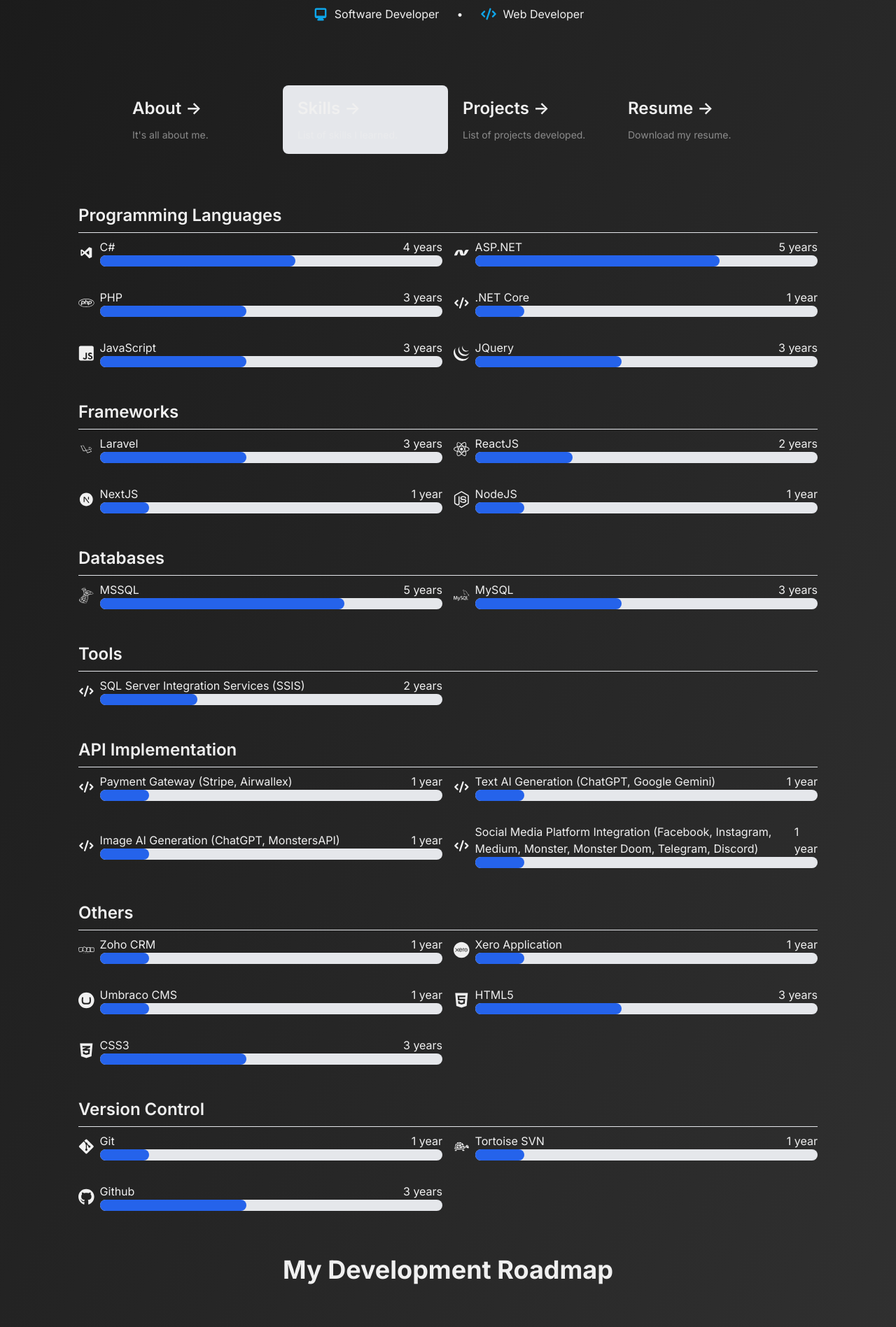
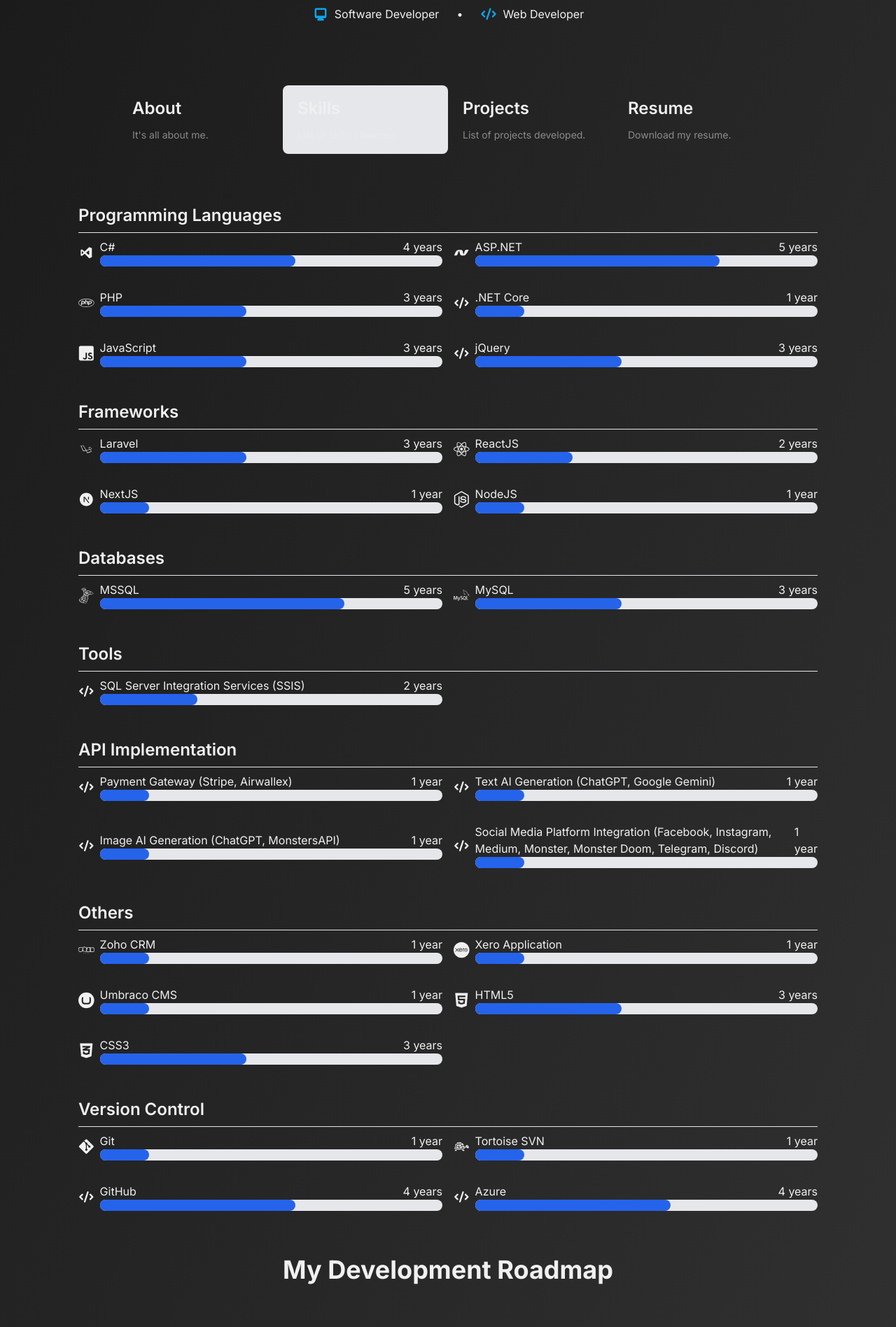
Before and after one commit to tyser1995/portfolio, a Next.js app: page /skills in a window 1280 px wide. Shown: the part 300-2197 px from the top of the page at 70% size. Built offline with nearby package versions, Linux system fonts and the light colour scheme.

Commit message:
Update roadmap

```diff
--- a/app/components/Navigation.tsx
+++ b/app/components/Navigation.tsx
@@ -4,6 +4,8 @@
 import Link from "next/link";
 import { useState } from "react";
 import { FaQuestionCircle, FaUserCog, FaTools } from "react-icons/fa";
+import { MdOutlineDocumentScanner } from "react-icons/md";
+import { FaLaptopCode } from "react-icons/fa6";
 
 export default function Navigation() {
   const pathname = usePathname();
@@ -46,12 +48,7 @@
             {hoveredLink === "about" ? (
               <FaQuestionCircle className="w-16 h-16 text-center mr-2" />
             ) : (
-              <>
-                {"About "}
-                <span className="inline-block transition-transform group-hover:translate-x-1 motion-reduce:transform-none">
-                  -&gt;
-                </span>
-              </>
+              <>{"About "}</>
             )}
           </h2>
           <p className="m-0 max-w-[30ch] text-sm opacity-50">
@@ -80,12 +77,7 @@
             {hoveredLink === "skills" ? (
               <FaUserCog className="w-16 h-16 text-center mr-2" />
             ) : (
-              <>
-                {"Skills "}
-                <span className="inline-block transition-transform group-hover:translate-x-1 motion-reduce:transform-none">
-                  -&gt;
-                </span>
-              </>
+              <>{"Skills "}</>
             )}
           </h2>
           <p className="m-0 max-w-[30ch] text-sm opacity-50">
@@ -112,24 +104,15 @@
             }
           >
             {hoveredLink === "projects" ? (
-              <FaTools className="w-16 h-16 text-center mr-2" />
+              <FaLaptopCode className="w-16 h-16 text-center mr-2" />
             ) : (
-              <>
-                {"Projects "}
-                <span className="inline-block transition-transform group-hover:translate-x-1 motion-reduce:transform-none">
-                  -&gt;
-                </span>
-              </>
+              <>{"Projects "}</>
             )}
           </h2>
 
-          {hoveredLink === "projects" ? (
-            <>{"Under Maintenance"}</>
-          ) : (
           <p className="m-0 max-w-[30ch] text-sm opacity-50">
             List of projects developed.
           </p>
-          )}
         </a>
       </Link>
 
@@ -151,23 +134,14 @@
             }
           >
             {hoveredLink === "resume" ? (
-              <FaTools className="w-16 h-16 text-center mr-2" />
+              <MdOutlineDocumentScanner className="w-16 h-16 text-center mr-2" />
             ) : (
-              <>
-                {"Resume "}
-                <span className="inline-block transition-transform group-hover:translate-x-1 motion-reduce:transform-none">
-                  -&gt;
-                </span>
-              </>
+              <>{"Resume "}</>
             )}
           </h2>
-          {hoveredLink === "resume" ? (
-            <>{"Under Maintenance"}</>
-          ) : (
           <p className="m-0 max-w-[30ch] text-sm opacity-50">
             Download my resume.
           </p>
-          )}
         </a>
       </Link>
 
--- a/app/page.tsx
+++ b/app/page.tsx
@@ -1,9 +1,21 @@
+'use client'
 import Navigation from "./components/Navigation";
 import Header from "./components/Header";
 import Footer from "./components/Footer";
+import { AppProps } from "next/app";
+import { ThemeProvider, createTheme } from "@mui/material/styles";
+import CssBaseline from "@mui/material/CssBaseline";
 
-export default function Home() {
+const theme = createTheme({
+  palette: {
+    mode: 'dark',
+  },
+});
+
+export default function Home({ Component, pageProps }: AppProps) {
   return (
+    <ThemeProvider theme={theme}>
+      <CssBaseline />
       <div className="relative min-h-screen">
         <main className="flex flex-col  min-h-screen items-center justify-between p-24">
           <Header />
@@ -14,5 +26,6 @@
           <Footer />
         </main>
       </div>
+    </ThemeProvider>
   );
 }
--- a/app/skills/page.tsx
+++ b/app/skills/page.tsx
@@ -28,7 +28,7 @@
 type SkillData = typeof skillsData;
 type SkillLabel = SkillData[number]['skills'][number]['label'];
 
-// Add mapping for icons
+// Mapping for icons
 const skillIcons: Record<SkillLabel, React.ComponentType> = {
   ReactJS: FaReact,
   NodeJS: FaNodeJs,
@@ -53,7 +53,7 @@
 };
 
 // Helper function to calculate years of experience
-const calculateExperience = (startYear: number, endYear?: number) => {
+const calculateExperience = (startYear: number, endYear?: number): number => {
   const currentYear = new Date().getFullYear();
   return (endYear || currentYear) - startYear;
 };
@@ -76,7 +76,7 @@
   const percentage = (experience / 7) * 100; // Adjust this if needed
   return (
     <div className="mb-4 flex items-center">
-      <Icon className="text-2xl mr-2" />
+      <Icon className={`${iconClassName} text-2xl mr-2`} />
       <div className="w-full">
         <div className="flex justify-between">
           <span>{label}</span>
--- a/package.json
+++ b/package.json
@@ -9,10 +9,16 @@
     "lint": "next lint"
   },
   "dependencies": {
+    "@emotion/cache": "^11.13.1",
+    "@emotion/react": "^11.13.0",
+    "@emotion/server": "^11.11.0",
+    "@emotion/styled": "^11.13.0",
     "@fortawesome/fontawesome-svg-core": "^6.6.0",
     "@fortawesome/free-brands-svg-icons": "^6.6.0",
     "@fortawesome/react-fontawesome": "^0.2.2",
     "@heroicons/react": "^1.0.6",
+    "@mui/material": "^5.16.5",
+    "@mui/material-nextjs": "^5.16.4",
     "framer-motion": "^11.3.19",
     "next": "14.2.5",
     "react": "^18",
--- a/public/data/skills.json
+++ b/public/data/skills.json
@@ -6,24 +6,25 @@
         "label": "C#",
         "startYear": 2017,
         "endYear": 2021,
-        "description": "Developed various applications including desktop software and backend services."
+        "description": "Developed various applications, including desktop software and backend services. Utilized object-oriented programming (OOP) principles. Created a desktop application for time attendance integrating barcode scanners, RFID readers, and biometric devices. Developed an information system."
       },
       {
         "label": "ASP.NET",
         "startYear": 2019,
         "endYear": 2024,
-        "description": "Built web applications and APIs using ASP.NET and C#."
+        "description": "Built web applications using ASP.NET MVC. Worked on projects including a student information system, Entity Framework Core, stored procedures, LINQ, data access layers, and base layers."
       },
       {
         "label": "PHP",
         "startYear": 2021,
         "endYear": 2024,
-        "description": "Worked on server-side scripting and developed dynamic websites using PHP."
+        "description": "Worked on server-side scripting and developed dynamic websites using PHP. Served as a thesis adviser, assisting students with scripting and development."
       },
       {
         "label": ".NET Core",
-        "startYear": 2023,
-        "description": "Developing cross-platform applications using .NET Core."
+        "startYear": 2022,
+        "endYear": 2023,
+        "description": "Developed cross-platform applications using .NET Core 6.0 API with MediaTR and CQRS."
       },
       {
         "label": "JavaScript",
@@ -32,7 +33,7 @@
         "description": "Implemented interactive features and client-side logic for web applications."
       },
       {
-        "label": "JQuery",
+        "label": "jQuery",
         "startYear": 2021,
         "endYear": 2024,
         "description": "Used jQuery for DOM manipulation and event handling in web projects."
@@ -58,7 +59,7 @@
         "label": "NextJS",
         "startYear": 2019,
         "endYear": 2020,
-        "description": "Used NextJS for server-side rendering and building SEO-friendly React applications."
+        "description": "Used NextJS for server-side rendering and building SEO-friendly React applications. Created a personal portfolio using this framework."
       },
       {
         "label": "NodeJS",
@@ -75,7 +76,7 @@
         "label": "MSSQL",
         "startYear": 2019,
         "endYear": 2024,
-        "description": "Managed databases and developed SQL queries using Microsoft SQL Server."
+        "description": "Managed databases and developed SQL queries using Microsoft SQL Server. Experience with indexing and stored procedures."
       },
       {
         "label": "MySQL",
@@ -91,7 +92,8 @@
       {
         "label": "SQL Server Integration Services (SSIS)",
         "startYear": 2022,
-        "description": "Utilized SSIS for data integration and ETL processes."
+        "endYear": 2024,
+        "description": "Utilized SSIS for data integration and ETL processes, including report generation and database updates."
       }
     ]
   },
@@ -101,21 +103,25 @@
       {
         "label": "Payment Gateway (Stripe, Airwallex)",
         "startYear": 2023,
-        "description": "Integrated payment gateways for online transactions and payments."
+        "endYear": 2024,
+        "description": "Integrated payment gateways for online transactions, including payment acceptance, status retrieval, and reporting."
       },
       {
         "label": "Text AI Generation (ChatGPT, Google Gemini)",
         "startYear": 2023,
+        "endYear": 2024,
         "description": "Implemented AI-driven text generation features using ChatGPT and Google Gemini."
       },
       {
         "label": "Image AI Generation (ChatGPT, MonstersAPI)",
         "startYear": 2023,
-        "description": "Developed features for AI-based image generation with MonstersAPI."
+        "endYear": 2024,
+        "description": "Developed features for AI-based image generation using MonstersAPI."
       },
       {
         "label": "Social Media Platform Integration (Facebook, Instagram, Medium, Monster, Monster Doom, Telegram, Discord)",
         "startYear": 2023,
+        "endYear": 2024,
         "description": "Integrated various social media platforms into applications for content sharing and communication."
       }
     ]
@@ -127,13 +133,13 @@
         "label": "Zoho CRM",
         "startYear": 2022,
         "endYear": 2023,
-        "description": "Managed customer relationships and sales processes using Zoho CRM."
+        "description": "Managed customer relationships and sales processes using Zoho CRM. Created invoices and integrated with Xero Application using the third-party xero2zoho.saasplugin."
       },
       {
         "label": "Xero Application",
         "startYear": 2022,
         "endYear": 2023,
-        "description": "Handled accounting and bookkeeping tasks using Xero application."
+        "description": "Handled accounting and bookkeeping tasks using Xero Application. Connected via API for invoice creation."
       },
       {
         "label": "Umbraco CMS",
@@ -171,10 +177,16 @@
         "description": "Managed source code with Tortoise SVN for version control."
       },
       {
-        "label": "Github",
-        "startYear": 2021,
+        "label": "GitHub",
+        "startYear": 2020,
         "endYear": 2024,
         "description": "Collaborated on projects and managed repositories using GitHub."
+      },
+      {
+        "label": "Azure",
+        "startYear": 2020,
+        "endYear": 2024,
+        "description": "Used Azure Cloud Services for deploying project pipelines."
       }
     ]
   }
--- a/tsconfig.json
+++ b/tsconfig.json
@@ -31,6 +31,7 @@
     "noEmit": true,
     "incremental": true,
     "baseUrl": ".",
+    "allowSyntheticDefaultImports": true,
   },
   "include": [
     "next-env.d.ts",
```
Also changed, not shown: 1 other file (tests, documents, lock files or other folders). Lines whose indentation alone changed are shown as unchanged.
